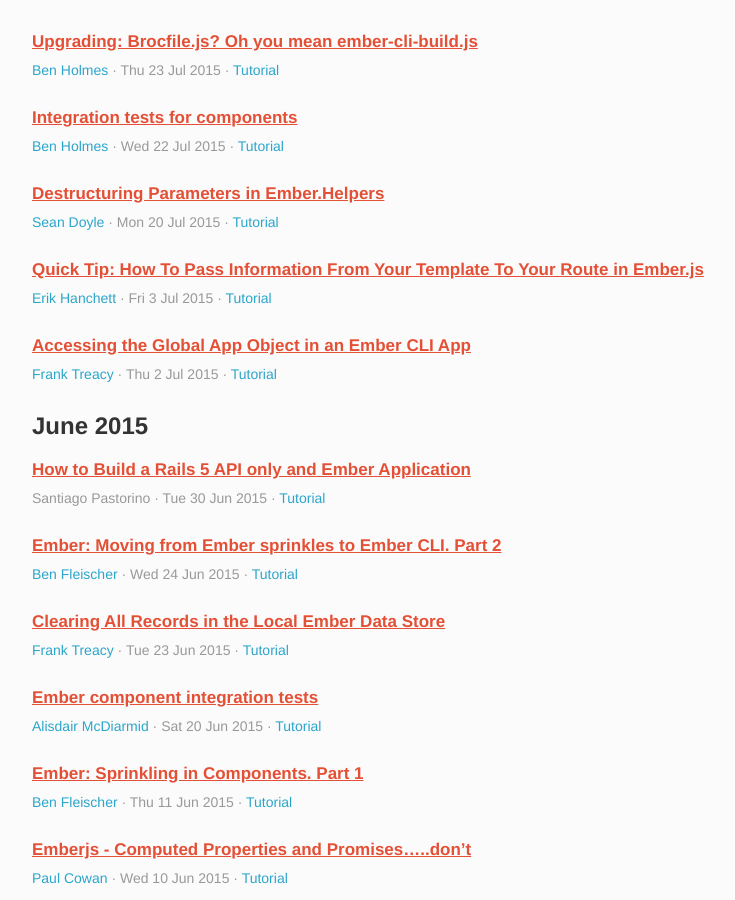
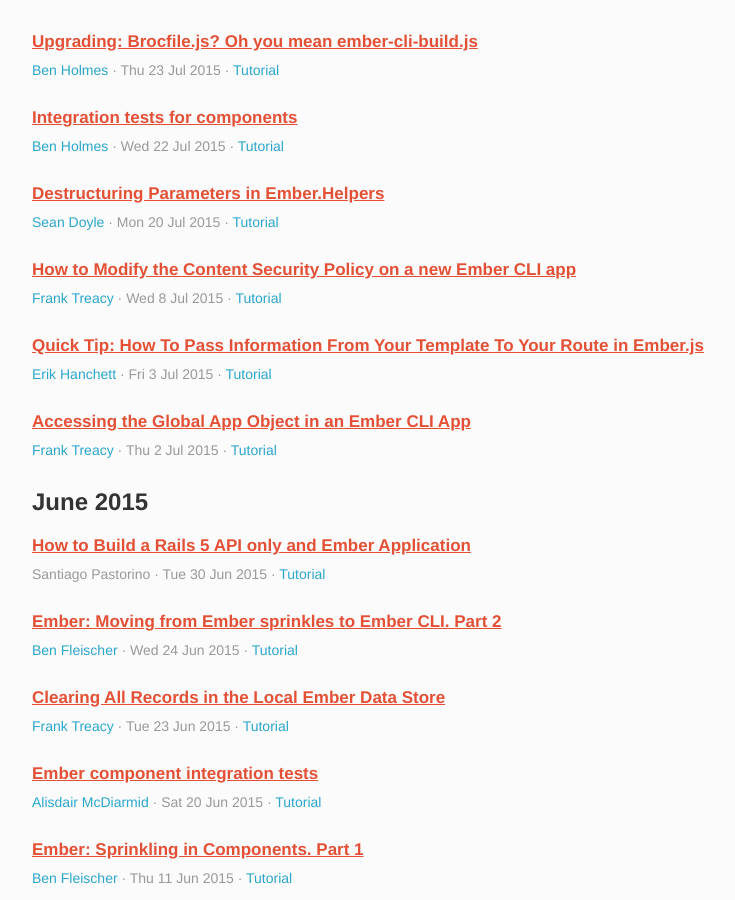
Before and after one commit to emberwatch/emberwatch, a Jekyll site: the page built from tutorials.html, in a window 1280 px wide and 900 px high, scrolled down 3344 px. Shown: the whole window, without its empty margins (148-883 px from the left). Built offline with Jekyll 4.4.1, drawn with Linux system fonts in a browser that asks for light colours; Markdown is read by kramdown in place of the engine named in the settings; comment, search, counter and statistics services are not loaded.

Commit message:
[Add Article] How to Modify the Content Security Policy on a new Ember CLI app

```diff
--- a/_data/tutorials.yml
+++ b/_data/tutorials.yml
@@ -327,6 +327,14 @@
   date_updated: '2015-07-20'
   urls:
   - https://robots.thoughtbot.com/destructuring-parameters-in-ember-helpers
+- title: How to Modify the Content Security Policy on a new Ember CLI app
+  author_ids:
+  - 207
+  date: '2015-07-08'
+  date_created: '2015-07-08'
+  date_updated: '2015-07-08'
+  urls:
+  - http://emberigniter.com/modify-content-security-policy-on-new-ember-cli-app/
 - title: 'Quick Tip: How To Pass Information From Your Template To Your Route in Ember.js'
   author_ids:
   - 271
```
